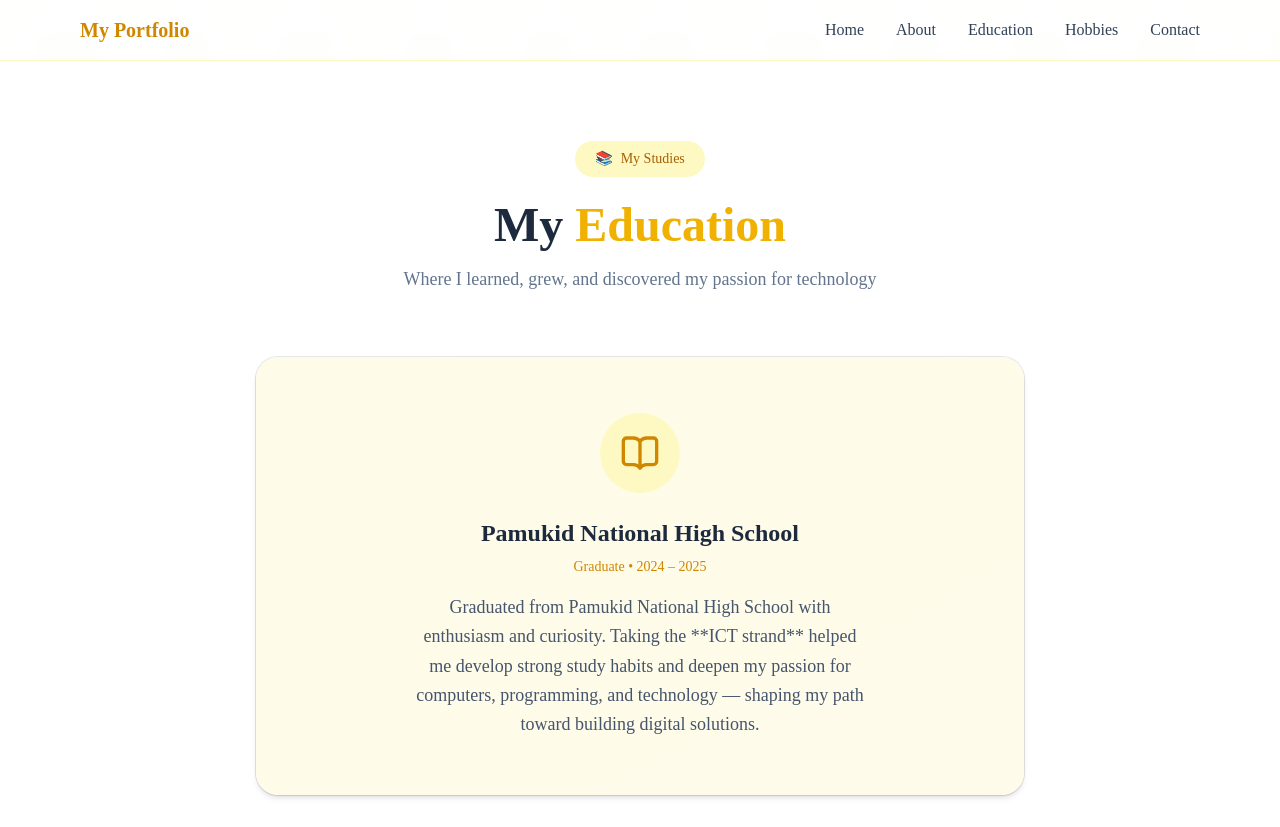
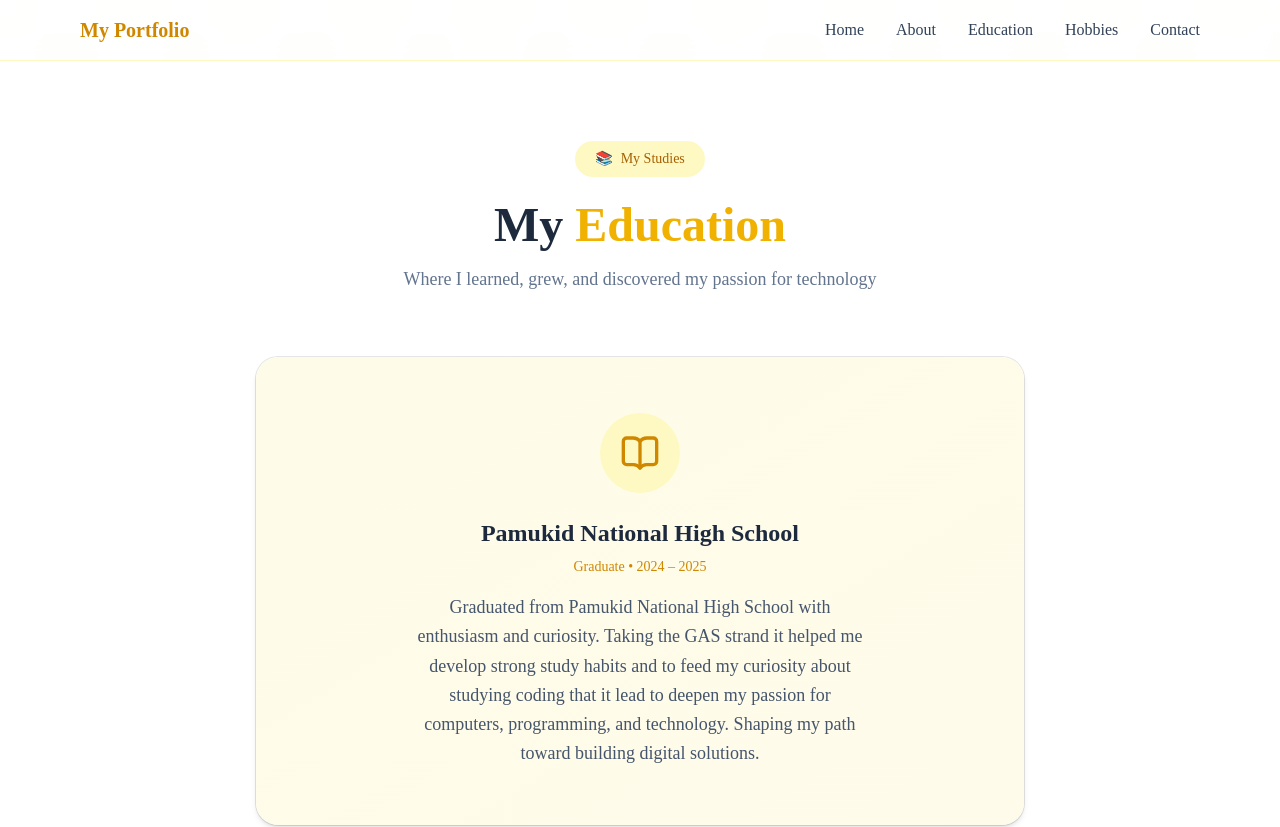
Before and after one commit to wendylibres05/-My-personal-portfolio-website, a Next.js app: page /education in a window 1280 px wide. Shown: the top 827 px of the page. Built offline with nearby package versions, Linux system fonts and the light colour scheme.

Commit message:
Update education page content

```diff
--- a/app/education/page.tsx
+++ b/app/education/page.tsx
@@ -37,7 +37,7 @@ export default function EducationPage() {
                                     Graduate • 2024 – 2025
                                 </p>
                                 <p className="text-slate-600 text-lg leading-relaxed max-w-md mx-auto">
-                                    Graduated from Pamukid National High School with enthusiasm and curiosity. Taking the **ICT strand** helped me develop strong study habits and deepen my passion for computers, programming, and technology — shaping my path toward building digital solutions.
+                                    Graduated from Pamukid National High School with enthusiasm and curiosity. Taking the GAS strand it helped me develop strong study habits and to feed my curiosity about studying coding that it lead to deepen my passion for computers, programming, and technology. Shaping my path toward building digital solutions.
                                 </p>
                             </div>
                         </div>
```
